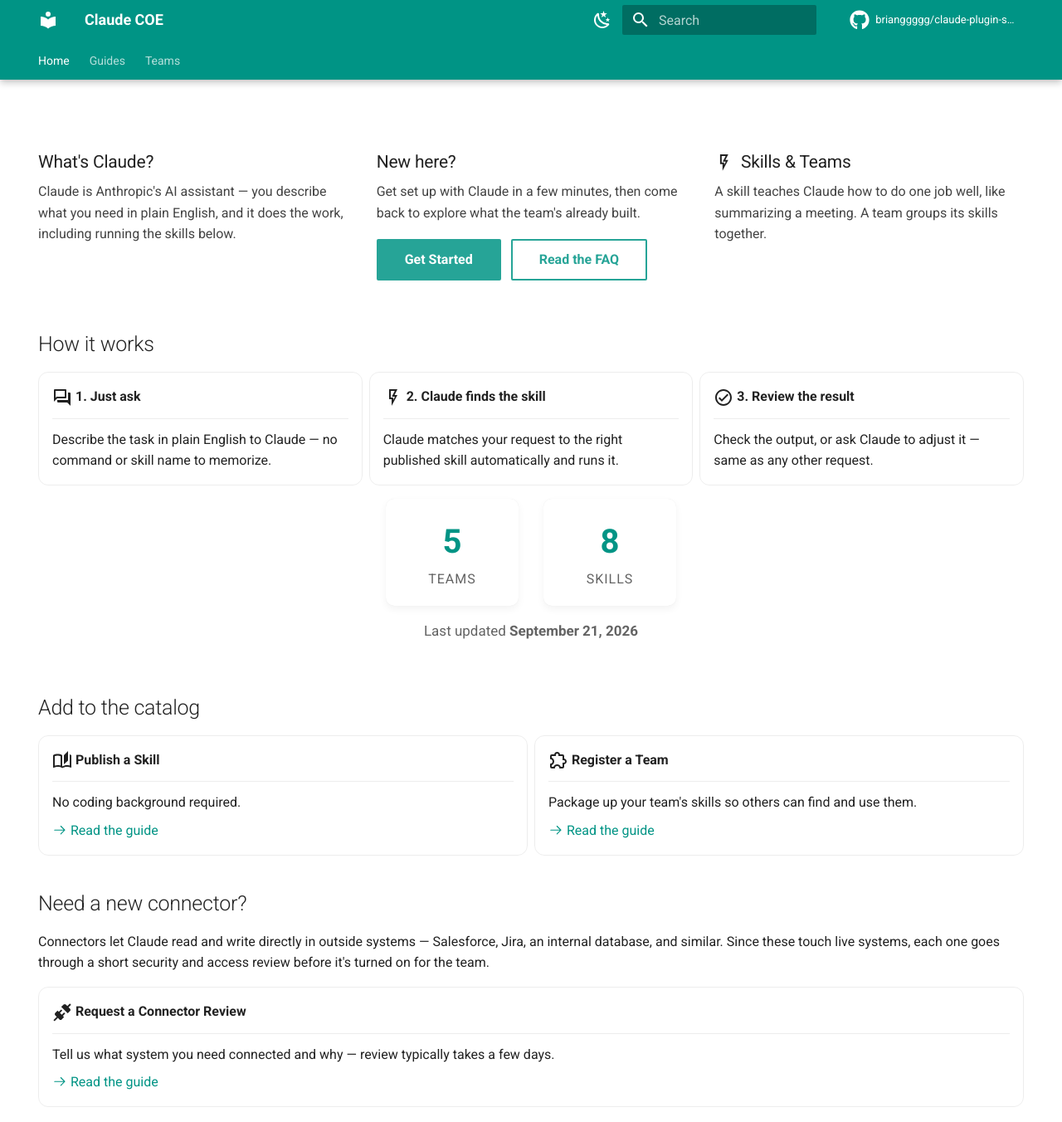
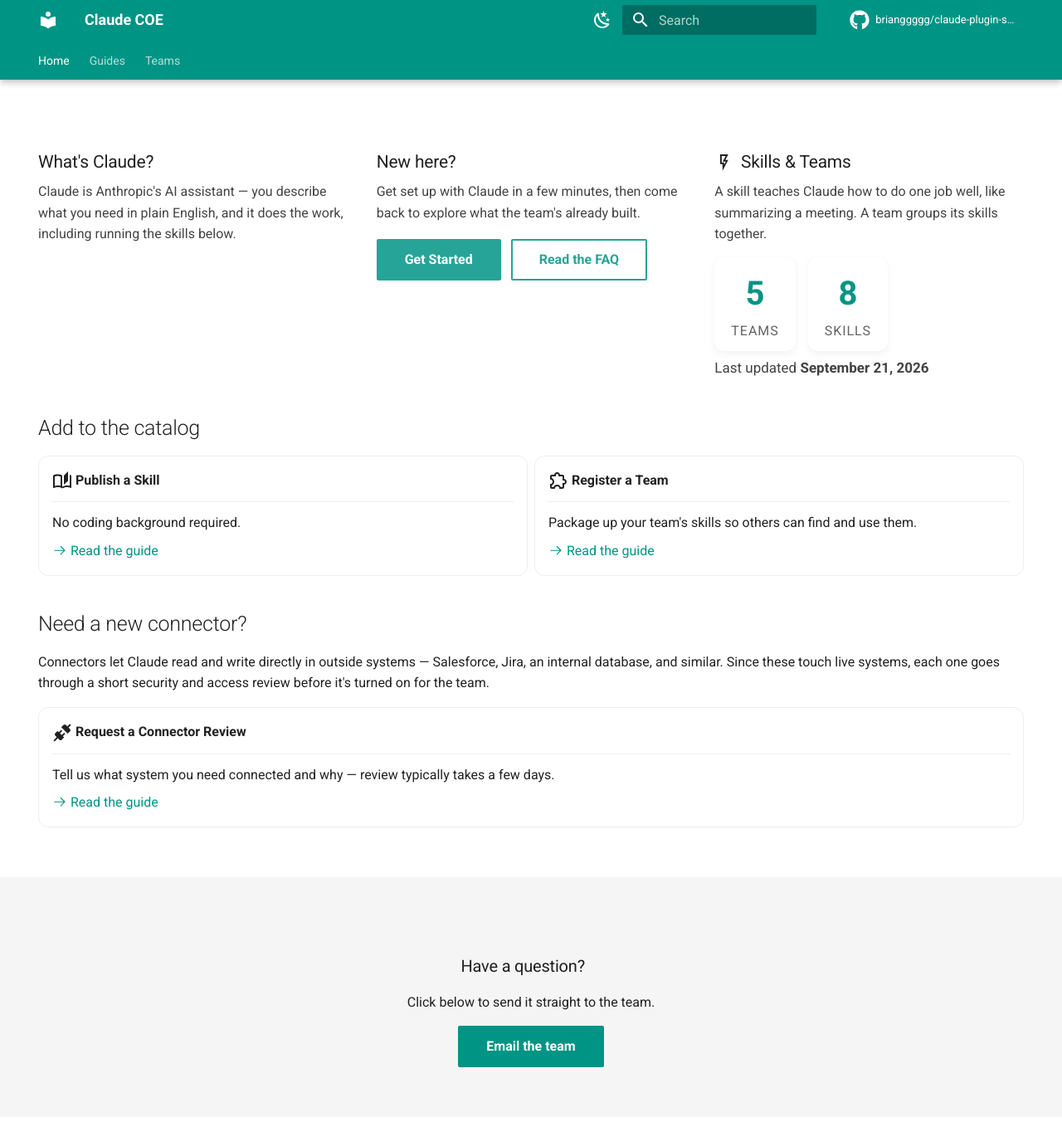
Before and after one commit to brianggggg/claude-plugin-skills-demo, an MkDocs documentation site: the page built from docs/index.md, in a window 1280 px wide and 1400 px high. Shown: the top 1352 px of the window at 83% size. Built offline with MkDocs 1.6.1 and Material for MkDocs 9.7.7, drawn with Linux system fonts in a browser that asks for light colours; comment, search, counter and statistics services are not loaded.

Commit message:
Force the 3-column hero layout and fold the tracker into it
The hero grid was collapsing to 1 column under ~1220px, which is
narrower than a lot of real (non-maximized) laptop windows — dropped
the breakpoint to phone widths only, so 3 columns hold everywhere else.

Also removed the "How it works" section, and moved the teams/skills
stat tracker out from its own full-width strip into the bottom of the
Skills & Teams column, restyled to fit.

```diff
--- a/docs/activity.md
+++ b/docs/activity.md
@@ -15,13 +16,12 @@
 | `f88be03` | brianjgonza | 2026-09-20 | Remove Skills catalog and raw skill definitions; both stats lead to Teams |
 | `3810399` | brianjgonza | 2026-09-20 | Rename Plugins to Teams, add closed accordion catalog, trim homepage links |
 | `1147737` | brianjgonza | 2026-09-20 | Restore masthead, drop commit count, shorten Skills & Plugins copy |
-| `3099168` | brianjgonza | 2026-09-20 | Correct the plugin/skill model and remove the redundant masthead |
 
 ## Contributors
 
 | Name | Commits |
 |---|---|
 | brianjgonza | 15 |
-| Claude | 3 |
+| Claude | 4 |
 
 [:octicons-arrow-left-24: Back to Home](index.md)
--- a/docs/index.md
+++ b/docs/index.md
@@ -33,39 +33,11 @@ Get set up with Claude in a few minutes, then come back to explore what the team
 
 A skill teaches Claude how to do one job well, like summarizing a meeting. A team groups its skills together.
 
-</div>
-
-</div>
-
-<div class="reveal" markdown>
-
-## How it works
-
-<div class="grid cards" markdown>
-
--   :material-forum-outline:{ .lg .middle } __1. Just ask__
-
-    ---
-
-    Describe the task in plain English to Claude — no command or skill name to memorize.
-
--   :material-flash-outline:{ .lg .middle } __2. Claude finds the skill__
-
-    ---
-
-    Claude matches your request to the right published skill automatically and runs it.
-
--   :material-check-circle-outline:{ .lg .middle } __3. Review the result__
-
-    ---
-
-    Check the output, or ask Claude to adjust it — same as any other request.
+--8<-- "_generated/stats.md"
 
 </div>
 
 </div>
-
---8<-- "_generated/stats.md"
 
 <div class="reveal" markdown>
 
--- a/docs/stylesheets/home.css
+++ b/docs/stylesheets/home.css
@@ -109,7 +109,30 @@ a.stat:hover {
   margin: 0.2rem 0.4rem 0.2rem 0;
 }
 
-@media screen and (max-width: 76.1875em) {
+/* Stat tracker nested inside the Skills & Teams column: left-aligned
+   and tightened up, since the full-width centered version (used
+   elsewhere) is sized for the whole page, not a third of it. */
+.hero-col .stat-strip {
+  justify-content: flex-start;
+  max-width: none;
+  gap: 0.75rem;
+  margin: 0.5rem 0 0.35rem;
+}
+
+.hero-col a.stat {
+  min-width: 0;
+  padding: 0.6rem 1rem;
+}
+
+.hero-col .stat-updated {
+  text-align: left;
+  margin-bottom: 0;
+}
+
+/* Force 3 columns down to phone widths — only stack there, since a
+   laptop window that isn't maximized can easily sit under a
+   1200px-ish breakpoint and would otherwise fall back to 1 column. */
+@media screen and (max-width: 37.5em) {
   .hero-grid {
     grid-template-columns: 1fr;
     max-width: 34rem;
@@ -118,6 +141,14 @@ a.stat:hover {
 
   .hero-col h3 {
     justify-content: center;
+  }
+
+  .hero-col .stat-strip {
+    justify-content: center;
+  }
+
+  .hero-col .stat-updated {
+    text-align: center;
   }
 }
 
```
Also changed, not shown: other parts of docs/activity.md (+2 -1 lines).
